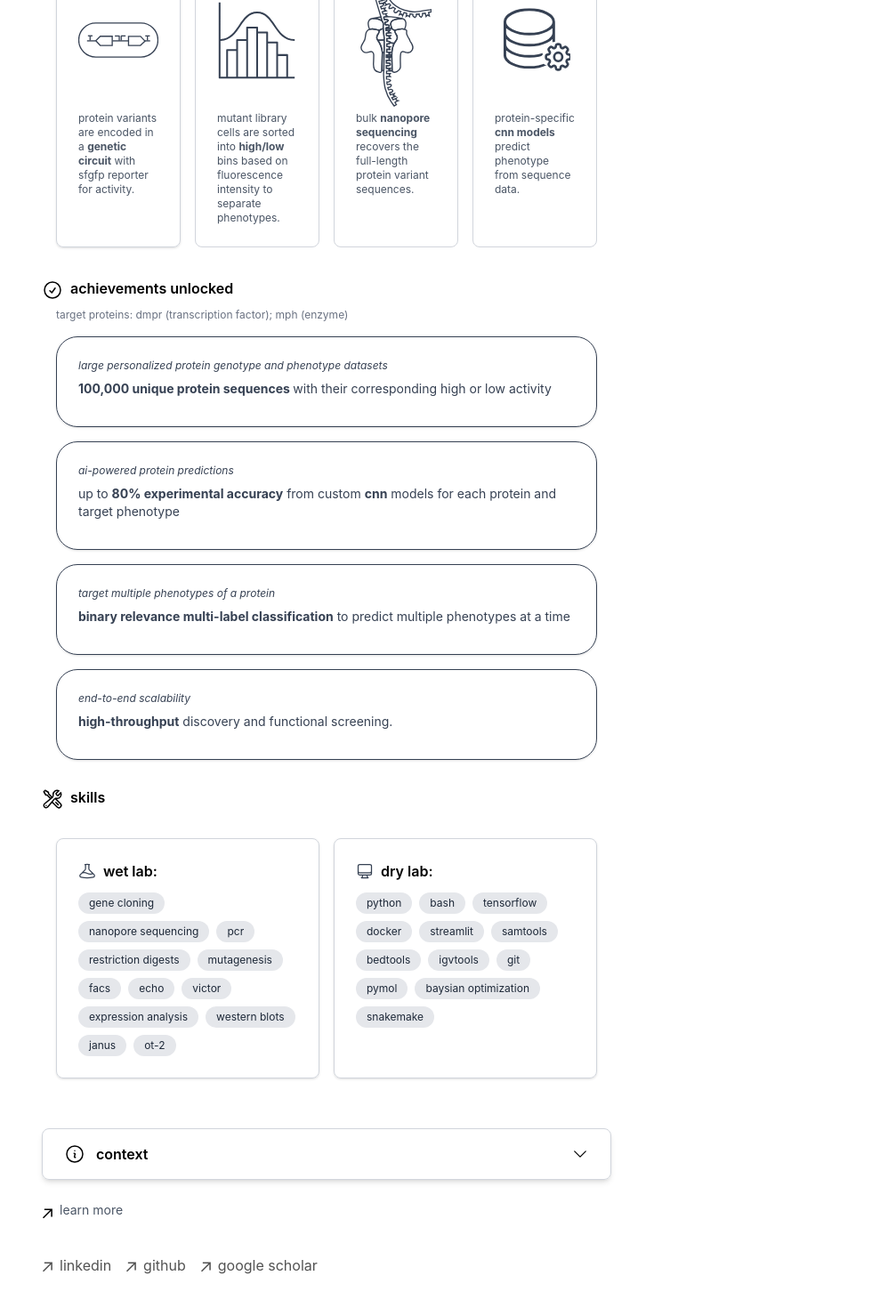
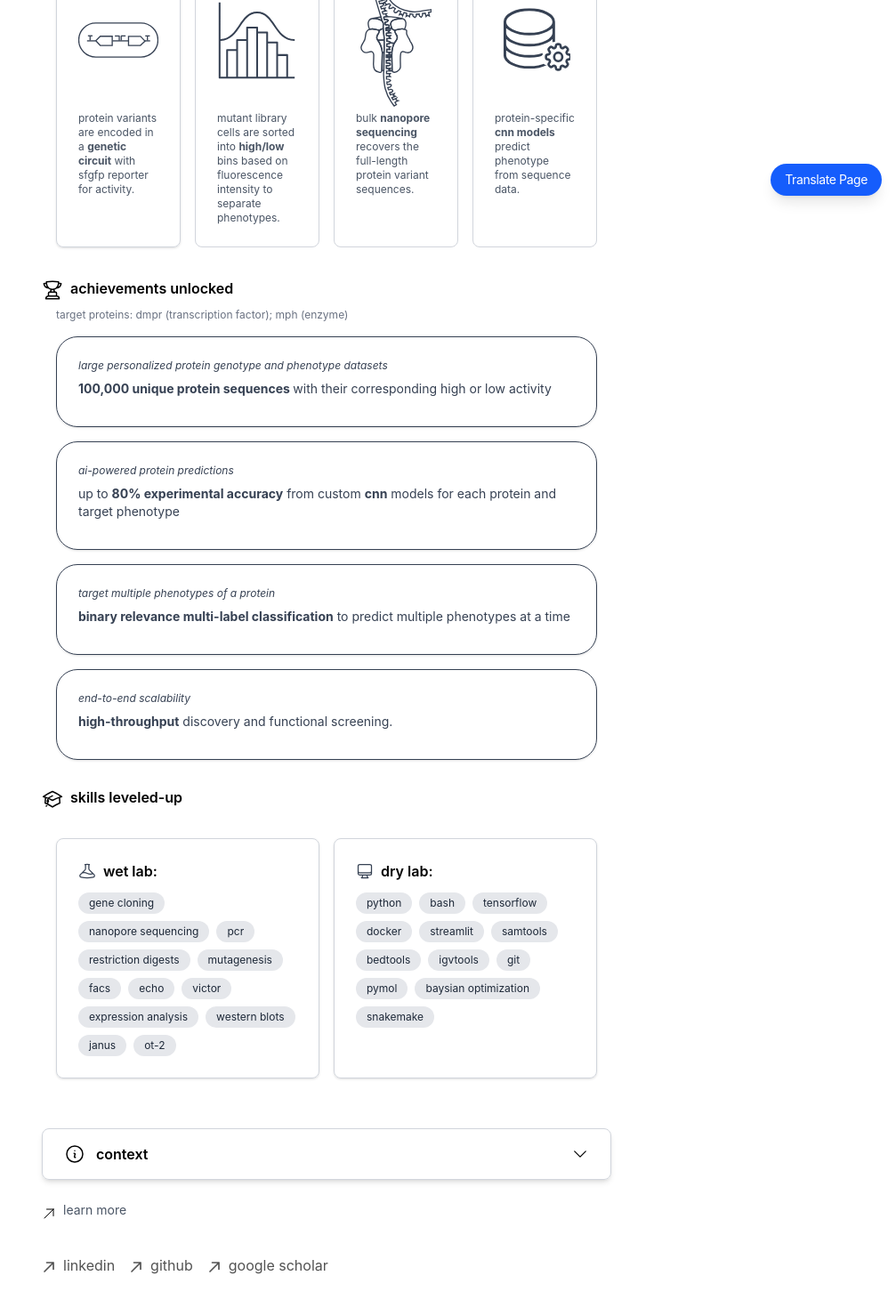
Before and after one commit to aputron/aporva-kamath, a Next.js app: page /projects/data_collection in a window 1280 px wide. Shown: the part 564-2034 px from the top of the page at 89% size, without its empty margins (273-1280 px from the left). Built offline with nearby package versions, Linux system fonts and the light colour scheme.

Commit message:
translate_function

```diff
--- a/app/components/footer.tsx
+++ b/app/components/footer.tsx
@@ -1,19 +1,4 @@
-function ArrowIcon() {
-  return (
-    <svg
-      width="12"
-      height="12"
-      viewBox="0 0 12 12"
-      fill="none"
-      xmlns="http://www.w3.org/2000/svg"
-    >
-      <path
-        d="M2.07102 11.3494L0.963068 10.2415L9.2017 1.98864H2.83807L2.85227 0.454545H11.8438V9.46023H10.2955L10.3097 3.09659L2.07102 11.3494Z"
-        fill="currentColor"
-      />
-    </svg>
-  )
-}
+import { ArrowUpRightIcon } from "@heroicons/react/24/outline"
 
 export default function Footer() {
   return (
@@ -26,7 +11,7 @@ export default function Footer() {
             target="_blank"
             href="https://www.linkedin.com/in/aporva-kamath-597a38135/"
           >
-            <ArrowIcon />
+            <ArrowUpRightIcon className="stroke-[2.5] h-4 w-4"/>
             <p className="ml-2 h-7">linkedin</p>
           </a>
         </li>
@@ -37,7 +22,7 @@ export default function Footer() {
             target="_blank"
             href="https://github.com/aputron"
           >
-            <ArrowIcon />
+            <ArrowUpRightIcon className="stroke-[2.5] h-4 w-4"/>
             <p className="ml-2 h-7">github</p>
           </a>
         </li>
@@ -48,7 +33,7 @@ export default function Footer() {
             target="_blank"
             href="https://scholar.google.com/citations?user=3B8YckwAAAAJ&hl=en"
           >
-            <ArrowIcon />
+            <ArrowUpRightIcon className="stroke-[2.5] h-4 w-4" />
             <p className="ml-2 h-7">google scholar</p>
           </a>
         </li>
--- a/app/components/nav.tsx
+++ b/app/components/nav.tsx
@@ -1,4 +1,9 @@
+'use client'
+
+import { useState } from 'react'
 import Link from 'next/link'
+import { translateTextNodes, restoreTextNodes } from 'app/utils/translate'
+
 
 const navItems = {
   '/': {
@@ -16,6 +21,17 @@ const navItems = {
 }
 
 export function Navbar() {
+  const [translated, setTranslated] = useState(false)
+
+  const handleToggleTranslate = () => {
+    if (translated) {
+      restoreTextNodes(document.body)
+    } else {
+      translateTextNodes(document.body)
+    }
+    setTranslated(!translated)
+  }
+
   return (
     <aside className="-ml-[8px] mb-8 tracking-tight">
       <div className="lg:sticky lg:top-20">
@@ -36,6 +52,12 @@ export function Navbar() {
               )
             })}
           </div>
+          <button
+            onClick={handleToggleTranslate}
+            className="fixed bottom-4 right-4 z-50 bg-blue-600 hover:bg-blue-700 text-white text-sm px-4 py-2 rounded-full shadow-lg transition"
+          >
+            {translated ? 'Show Original' : 'Translate Page'}
+          </button>
         </nav>
       </div>
     </aside>
--- a/app/page.tsx
+++ b/app/page.tsx
@@ -1,5 +1,6 @@
 import Link from 'next/link'
 import { BlogPosts } from 'app/components/posts'
+import { ArrowUpRightIcon, EllipsisHorizontalIcon } from '@heroicons/react/24/outline'
 
 
 export default function Page() {
@@ -28,23 +29,32 @@ export default function Page() {
 
       {/* Experience Project Panel */}
       <div className="grid grid-cols-1 md:grid-cols-2 lg:grid-cols-3 gap-6">
-        <Link href="/projects/data_collection" className="lowercase text-black block bg-white rounded-lg shadow-md p-6 border border-gray-200 hover:shadow-lg transition-shadow duration-200"
-         rel="noopener noreferrer">
+        <div className='flex'>
+          <Link href="/projects/data_collection" className="flex lowercase text-black block bg-white rounded-lg shadow-md p-6 border border-gray-200 hover:shadow-lg transition-shadow duration-200"
+            rel="noopener noreferrer">
             <h3 className="text-l font-semibold mb-2">high-throughput AI-assisted protein engineering (HiAPE)</h3>
-        </Link>
-        <Link href="/projects/mutant_gen" className="lowercase text-black block bg-white rounded-lg shadow-md p-6 border border-gray-200 hover:shadow-lg transition-shadow duration-200"
+            {/* <ArrowUpRightIcon className="h-6 w-6 flex-shrink-0"></ArrowUpRightIcon> */}
+          </Link>
+        </div>
+        <div className='flex'>
+          <Link href="/projects/mutant_gen" className="flex lowercase text-black block bg-white rounded-lg shadow-md p-6 border border-gray-200 hover:shadow-lg transition-shadow duration-200"
             rel="noopener noreferrer">
             <h3 className="text-l font-semibold mb-2">Biofoundry-based Production and Multiplexed Identification of Mutants</h3>
-        </Link>
-        <Link href="/projects/dsembler" className="lowercase text-black block bg-white rounded-lg shadow-md p-6 border border-gray-200 hover:shadow-lg transition-shadow duration-200"
+            {/* <ArrowUpRightIcon className="h-6 w-6 flex-shrink-0"></ArrowUpRightIcon> */}
+          </Link>
+        </div>
+        <div className='flex'>
+          <Link href="/projects/dsembler" className="flex lowercase text-black block bg-white rounded-lg shadow-md p-6 border border-gray-200 hover:shadow-lg transition-shadow duration-200"
             rel="noopener noreferrer">
             <h3 className="text-l font-semibold mb-2">Long-DNA Assembly Design with Dsembler</h3>
-        </Link>
+            {/* <ArrowUpRightIcon className="h-6 w-6 flex-shrink-0"></ArrowUpRightIcon> */}
+          </Link>
+        </div>
       </div>
 
       {/* Education */}
       <div className="my-8">
-          <h3 className='text-xl font-semibold lowercase'>Education</h3>
+        <h3 className='text-xl font-semibold lowercase'>Education</h3>
       </div>
       <div className="flex items-center space-x-6 mb-8">
         <div className="aspect-square h-20 border border-gray-500 flex-shrink-0 rounded "></div>
--- a/app/projects/data_collection/page.tsx
+++ b/app/projects/data_collection/page.tsx
@@ -4,9 +4,11 @@ import {
   InformationCircleIcon,
   ExclamationTriangleIcon,
   BeakerIcon,
-  CheckCircleIcon,
+  TrophyIcon,
   WrenchScrewdriverIcon,
-  ComputerDesktopIcon
+  ComputerDesktopIcon,
+  AcademicCapIcon,
+  ArrowUpRightIcon
 } from '@heroicons/react/24/outline'
 import React from 'react';
 import CollapsibleCard from 'app/components/CollapsibleCard';
@@ -15,22 +17,6 @@ import FacsGraphIcon from 'app/components/icons/FacsGraph'
 import NanoporeSeqIcon from 'app/components/icons/NanoporeSeq'
 import DataProcessingIcon from 'app/components/icons/DataProcessing';
 
-function ArrowIcon() {
-  return (
-    <svg
-      width="12"
-      height="12"
-      viewBox="0 0 12 12"
-      fill="none"
-      xmlns="http://www.w3.org/2000/svg"
-    >
-      <path
-        d="M2.07102 11.3494L0.963068 10.2415L9.2017 1.98864H2.83807L2.85227 0.454545H11.8438V9.46023H10.2955L10.3097 3.09659L2.07102 11.3494Z"
-        fill="currentColor"
-      />
-    </svg>
-  )
-}
 
 // text-gray-700 dark:text-gray-400
 
@@ -101,7 +87,7 @@ export default function DataCollectionPage() {
         </div>
       </div>
       <p className="flex items-center font-semibold lowercase">
-        <CheckCircleIcon className="h-6 w-6 mr-2 mt-1" />
+        <TrophyIcon className="h-6 w-6 mr-2 mt-1" />
         Achievements Unlocked
       </p>
       <div className="grid grid-cols-1 md:grid-cols-1 gap-4 max-w-5xl mx-auto px-4 py-2 lowercase">
@@ -125,8 +111,8 @@ export default function DataCollectionPage() {
         </div>
       </div>
       <p className="flex items-center mt-5 font-semibold lowercase">
-        <WrenchScrewdriverIcon className="h-6 w-6 mr-2 mt-1" />
-        Skills
+        <AcademicCapIcon className="h-6 w-6 mr-2 mt-1" />
+        Skills leveled-up
       </p>
       <div className="grid grid-cols-1 md:grid-cols-2 gap-4 max-w-5xl mx-auto px-4 py-8 lowercase">
         <div className="p-6 border border-gray-300 dark:border-gray-700 rounded-lg shadow">
@@ -190,7 +176,7 @@ export default function DataCollectionPage() {
         target="_blank"
         href="https://aputron.github.io/dissertation/chapters/data_coll.html"
       >
-        <ArrowIcon />
+        <ArrowUpRightIcon className="h-4 w-4"/>
         <p className="lowercase text-sm ml-2 h-7 text-gray-600 dark:text-gray-400">Learn more</p>
       </a>
     </section>
--- a/app/projects/mutant_gen/page.tsx
+++ b/app/projects/mutant_gen/page.tsx
@@ -6,7 +6,8 @@ import {
     BeakerIcon,
     CheckCircleIcon,
     WrenchScrewdriverIcon,
-    ComputerDesktopIcon
+    ComputerDesktopIcon,
+    ArrowUpRightIcon
   } from '@heroicons/react/24/outline'
   import React from 'react';
   import CollapsibleCard from 'app/components/CollapsibleCard';
@@ -15,22 +16,6 @@ import {
   import NanoporeSeqIcon from 'app/components/icons/NanoporeSeq'
   import DataProcessingIcon from 'app/components/icons/DataProcessing';
 
-  function ArrowIcon() {
-    return (
-      <svg
-        width="12"
-        height="12"
-        viewBox="0 0 12 12"
-        fill="none"
-        xmlns="http://www.w3.org/2000/svg"
-      >
-        <path
-          d="M2.07102 11.3494L0.963068 10.2415L9.2017 1.98864H2.83807L2.85227 0.454545H11.8438V9.46023H10.2955L10.3097 3.09659L2.07102 11.3494Z"
-          fill="currentColor"
-        />
-      </svg>
-    )
-  }
 
   // text-gray-700 dark:text-gray-400
 
@@ -126,7 +111,7 @@ import {
       </div>
       <p className="flex items-center mt-5 font-semibold lowercase">
         <WrenchScrewdriverIcon className="h-6 w-6 mr-2 mt-1" />
-        Skills
+        Skills leveled-up
       </p>
       <div className="grid grid-cols-1 md:grid-cols-2 gap-4 max-w-5xl mx-auto px-4 py-8 lowercase">
         <div className="p-6 border border-gray-300 dark:border-gray-700 rounded-lg shadow">
@@ -190,7 +175,7 @@ import {
         target="_blank"
         href="https://aputron.github.io/dissertation/chapters/data_coll.html"
       >
-        <ArrowIcon />
+        <ArrowUpRightIcon className="h-4 w-4" />
         <p className="lowercase text-sm ml-2 h-7 text-gray-600 dark:text-gray-400">Learn more</p>
       </a>
     </section>
--- /dev/null
+++ b/app/utils/translate.tsx
@@ -0,0 +1,71 @@
+// utils/translate.ts
+
+const dictionary: Record<string, string> = {
+  hello: 'bonjour',
+  world: 'monde',
+  protein: 'protéine',
+  engineering: 'ingénierie',
+  data: 'données',
+  collection: 'collecte',
+}
+
+const letterMap: Record<string, string> = {
+  a: '@',
+  e: '3',
+  i: '1',
+  o: '0',
+  s: '$',
+  t: '7',
+  // Add more as needed
+}
+
+function stylizeWord(word: string): string {
+  return word
+    .split('')
+    .map((char) => letterMap[char.toLowerCase()] || char)
+    .join('')
+}
+
+function translateText(text: string): string {
+  return text.replace(/\b\w+\b/g, (word) => {
+    const lower = word.toLowerCase()
+    const translated = dictionary[lower]
+    const final = translated ?? word
+    return word[0] === word[0].toUpperCase()
+      ? stylizeWord(final.charAt(0).toUpperCase() + final.slice(1))
+      : stylizeWord(final)
+  })
+}
+
+const originalTextMap = new WeakMap<Node, string>()
+
+export function translateTextNodes(node: Node): void {
+  if (node.nodeType === Node.TEXT_NODE) {
+    const originalText = node.textContent
+    if (originalText && originalText.trim().length > 0) {
+      if (!originalTextMap.has(node)) {
+        originalTextMap.set(node, originalText)
+      }
+      node.textContent = translateText(originalText)
+    }
+  } else if (node.nodeType === Node.ELEMENT_NODE) {
+    const tag = (node as HTMLElement).tagName.toLowerCase()
+    if (!['script', 'style', 'meta', 'link', 'noscript'].includes(tag)) {
+      node.childNodes.forEach(translateTextNodes)
+    }
+  }
+}
+
+export function restoreTextNodes(node: Node): void {
+  if (node.nodeType === Node.TEXT_NODE) {
+    const saved = originalTextMap.get(node)
+    if (saved) {
+      node.textContent = saved
+    }
+  } else if (node.nodeType === Node.ELEMENT_NODE) {
+    const tag = (node as HTMLElement).tagName.toLowerCase()
+    if (!['script', 'style', 'meta', 'link', 'noscript'].includes(tag)) {
+      node.childNodes.forEach(restoreTextNodes)
+    }
+  }
+}
```
